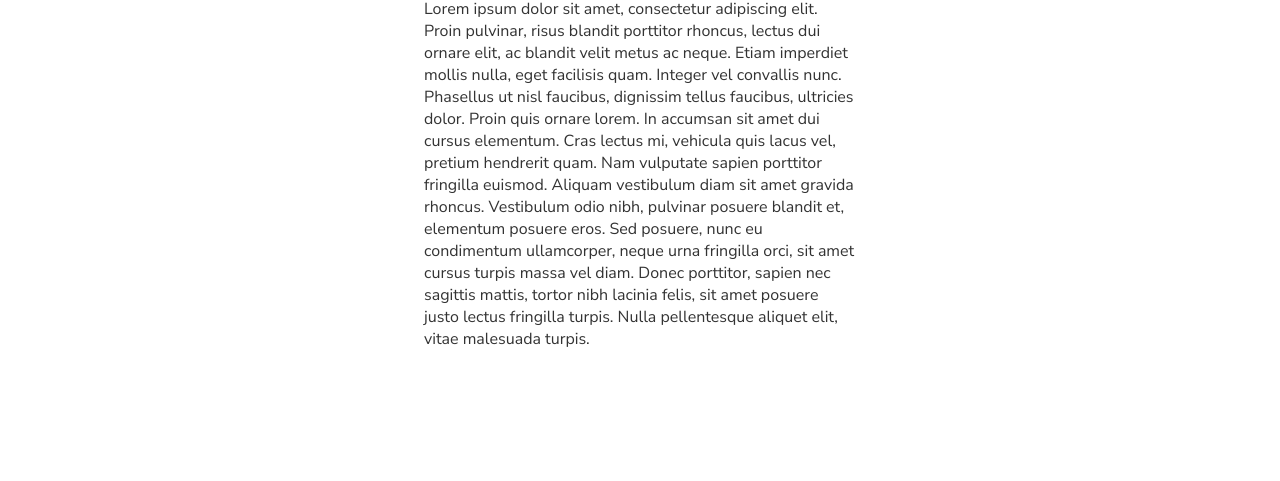
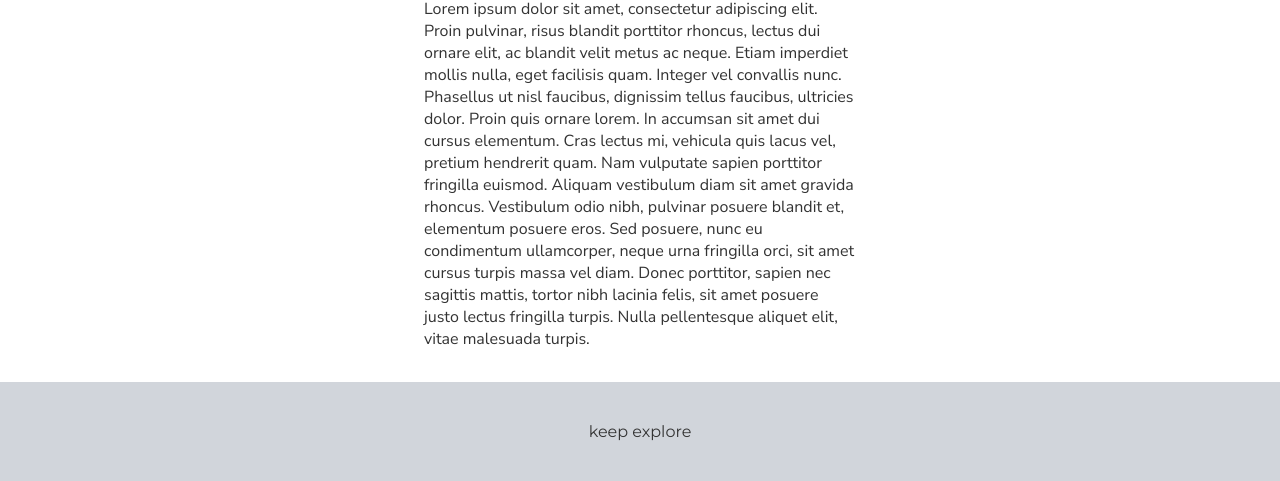
Before and after one commit to Samarth-Nanhore/space, a plain HTML site: page index.html in a window 1280 px wide. Shown: the part 573-1054 px from the top of the page. Before the commit the page ends 923 px from the top, so only its background shows below. Drawn offline with Linux system fonts and the light colour scheme.

Commit message:
footer is added in webpage

```diff
--- a/index.html
+++ b/index.html
@@ -54,6 +54,13 @@
 <p class="article">Lorem ipsum dolor sit amet, consectetur adipiscing elit. Proin pulvinar, risus blandit porttitor rhoncus, lectus dui ornare elit, ac blandit velit metus ac neque. Etiam imperdiet mollis nulla, eget facilisis quam. Integer vel convallis nunc. Phasellus ut nisl faucibus, dignissim tellus faucibus, ultricies dolor. Proin quis ornare lorem. In accumsan sit amet dui cursus elementum. Cras lectus mi, vehicula quis lacus vel, pretium hendrerit quam. Nam vulputate sapien porttitor fringilla euismod. Aliquam vestibulum diam sit amet gravida rhoncus. Vestibulum odio nibh, pulvinar posuere blandit et, elementum posuere eros. Sed posuere, nunc eu condimentum ullamcorper, neque urna fringilla orci, sit amet cursus turpis massa vel diam. Donec porttitor, sapien nec sagittis mattis, tortor nibh lacinia felis, sit amet posuere justo lectus fringilla turpis. Nulla pellentesque aliquet elit, vitae malesuada turpis.</p>
 </div>
 
+<footer>
+  <div class="containertwo">
+<p>keep explore</p>
+  </div>
+</footer>
+
+
 
 
 
--- a/styles.css
+++ b/styles.css
@@ -138,7 +138,18 @@ color: #333;
 
 
 
+footer {
+    background-color: #d1d5db;
+    color: #333;
+    padding: 40px;
+    text-align: center;
+    margin-top: 2rem;
+}
 
+.containertwo{
+max-width: 1140px;
+margin: 0 auto;
+}
 
 
 
```
